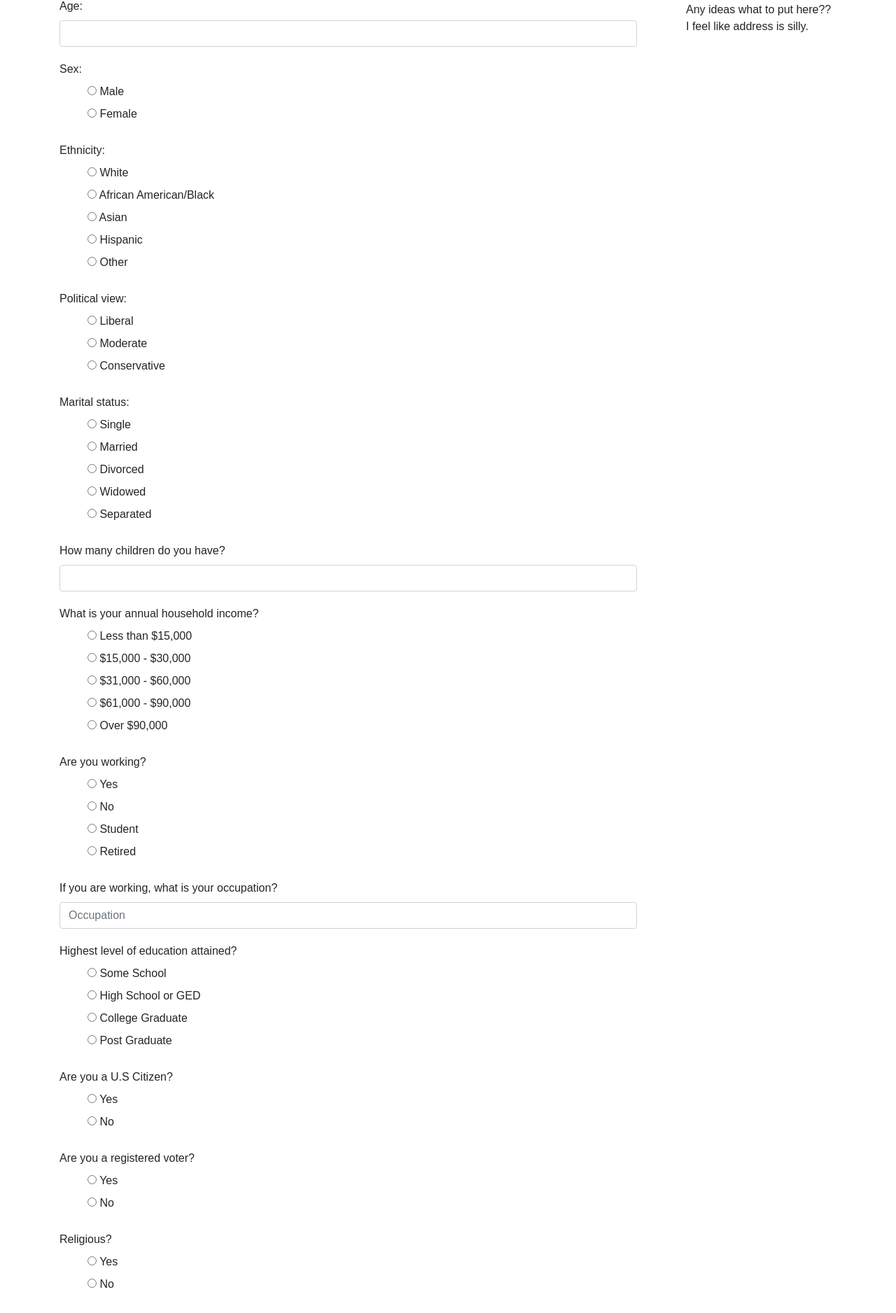
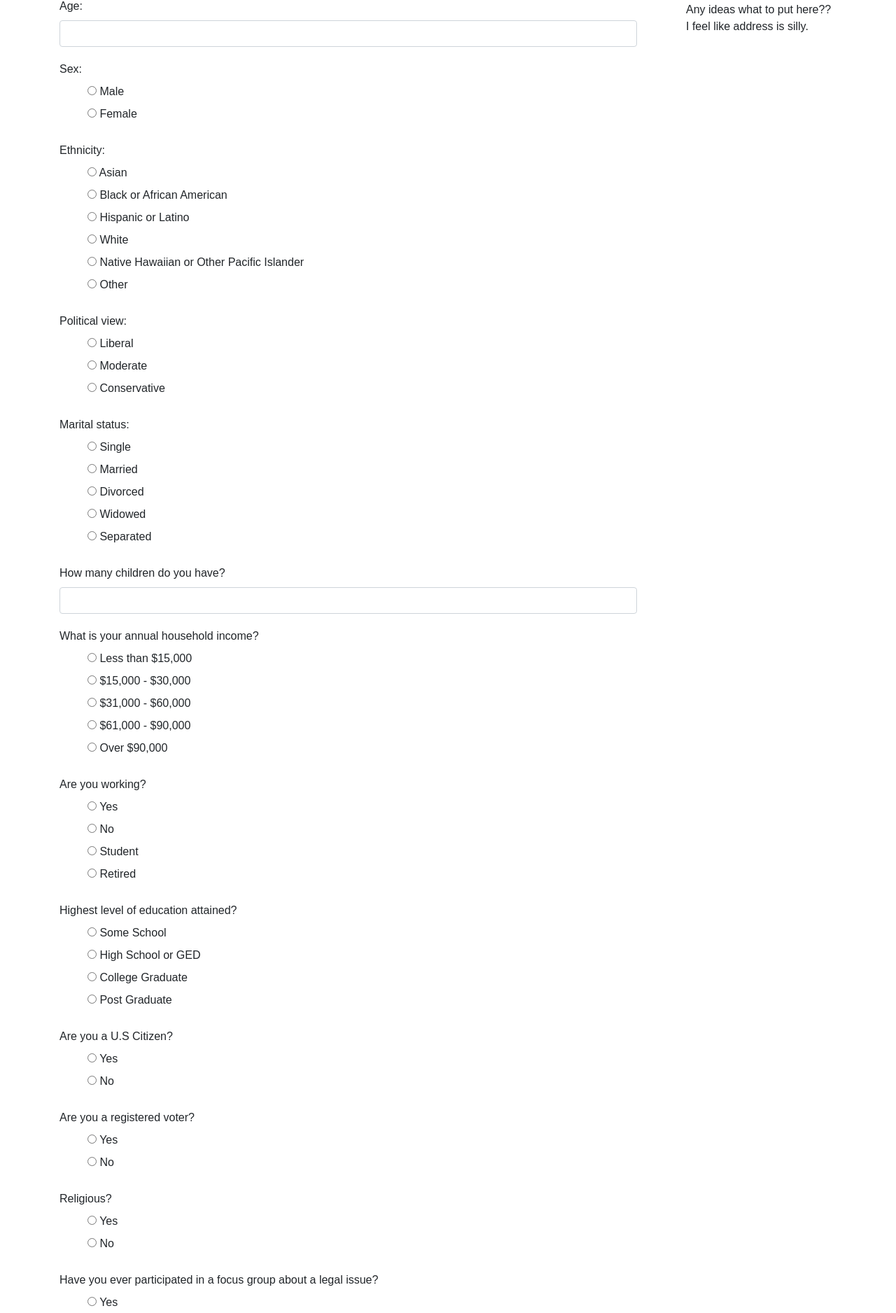
Before and after one commit to Brandt-moreThan4/LAFG---Website, a Django app: page /sign_up/ in a window 1280 px wide. Shown: the part 703-2579 px from the top of the page at 70% size. Run offline with Django 3.2, Linux system fonts and the light colour scheme; some libraries are stand-ins or nearby versions.

Commit message:
Occupation no required and invisible at first

```diff
--- a/LAFG/lafg_site/forms.py
+++ b/LAFG/lafg_site/forms.py
@@ -6,10 +6,11 @@
 """All these choices are used as the inputs for the django widgets in order to produce the radio fields"""
 
 SEX_CHOICES = [('Male','Male') , ('Female','Female')]
-ETHNICITY_CHOICES = [('White','White'),
-                    ('African American/Black','African American/Black'),
-                    ('Asian','Asian'),
-                    ('Hispanic','Hispanic'),
+ETHNICITY_CHOICES = [('Asian','Asian'),
+                    ('Black or African American','Black or African American'),
+                    ('Hispanic or Latino','Hispanic or Latino'),
+                    ('White','White'),
+                    ('Native Hawaiian or Other Pacific Islander', 'Native Hawaiian or Other Pacific Islander'),
                     ('Other','Other')]
 POLITICAL_VIEW_CHOICES = [('Liberal','Liberal') , ('Moderate','Moderate'), ('Conservative','Conservative')]
 
@@ -62,6 +63,11 @@
 class PersonForm(forms.ModelForm):
     """Sign_Up submission form"""
     #I should add some javascript for race field and occupation field to make an inut box if 'other' is selected
+
+    # Must do the below line so that you can set required to false.
+    occupation = forms.CharField(required=False, label = 'If you are working, what is your occupation?', widget=forms.TextInput(attrs={'class': 'form-control'}))
+
+
     class Meta:
         model = Person
         fields = '__all__'
@@ -97,8 +103,7 @@
             'marital_status': forms.RadioSelect(attrs={'class':'ethnicity'}, choices=MARITAL_STATUS_CHOICES),
             'children': forms.NumberInput(attrs={'class':'form-control', 'min':0}),
             'income': forms.RadioSelect(attrs={'class':'ethnicity'}, choices=INCOME_CHOICES),
-            'working': forms.RadioSelect(attrs={'class':'ethnicity'}, choices=WORKING_CHOICES),
-            'occupation': forms.TextInput(attrs={'class': 'form-control', 'placeholder':'Occupation'}),
+            'working': forms.RadioSelect(attrs={'class':'ethnicity', 'onclick':'showHideOccupation()'}, choices=WORKING_CHOICES),
             'education': forms.RadioSelect(attrs={'class':'ethnicity'}, choices=EDUCATION_CHOICES),
             'us_citizen': forms.RadioSelect(attrs={'class':'ethnicity'}, choices=US_CITIZEN_CHOICES),
             'registered_voter': forms.RadioSelect(attrs={'class':'ethnicity'}, choices=REGISTERED_VOTER_CHOICES),
--- a/LAFG/lafg_site/templates/lafg_site/sign_up.html
+++ b/LAFG/lafg_site/templates/lafg_site/sign_up.html
@@ -13,6 +13,7 @@
         }
 
 
+
 /*        .fieldWrapper {
             border-style:dashed;
             border-color:black;
@@ -26,12 +27,6 @@
 
 {% block content %}
 
-    {% if form_submitted %}
-        <div class="alert alert-success" role="alert">
-            Thank you for signing up to participate in one of our focus groups! We will contact you for the next available focus group.
-        </div>
-    {% else %}
-
     <div>
         <div>
             <form class="sign-up-form" method="post" id="sign_up" autocomplete="on">
@@ -41,14 +36,13 @@
 
                 {% for field in form %}
 
-                        <div class="field-wrapper {#form-group#}">
+                    <div id="{{ field.name }}" class="field-wrapper">
 
                         {% if field.errors %}
                             <div class="alert alert-warning" role="alert">
                                 {{ field.errors }}
                             </div>
                         {% endif %}
-
                         <span>{{ field.label_tag }}</span>
                         <br />
                         <span >{{ field }}</span>
@@ -66,40 +60,31 @@
 
         </div>
     </div>
-    {% endif %}
-
 
 {% endblock %}
 
+{% block scripts %}
+    <script>
 
+        function showHideOccupation() {
+            var occupation =  document.getElementById("occupation");
+            var working = document.querySelector('input[name="working"]:checked');
 
+            if (working.value == "Yes"){
+                occupation.className = "field-wrapper";
+            }
+            else {
+                occupation.className = "field-wrapper d-none";
+            }
 
-{% comment %}
-    <div class="row">
-            <form class="sign-up-form" method="post" id="sign_up" autocomplete="on">
-                {{ form.non_field_errors }}
+        }
 
-                <div class="fieldWrapper">
-                    {{ form.subject.errors }}
-                    <label for="{{ form.subject.id_for_label }}">Email subject:</label>
-                    {{ form.subject }}
-                </div>
-                <div class="fieldWrapper">
-                    {{ form.message.errors }}
-                    <label for="{{ form.message.id_for_label }}">Your message:</label>
-                    {{ form.message }}
-                </div>
-                <div class="fieldWrapper">
-                    {{ form.sender.errors }}
-                    <label for="{{ form.sender.id_for_label }}">Your email address:</label>
-                    {{ form.sender }}
-                </div>
-                <div class="fieldWrapper">
-                    {{ form.cc_myself.errors }}
-                    <label for="{{ form.cc_myself.id_for_label }}">CC yourself?</label>
-                    {{ form.cc_myself }}
-                </div>
-            </form>
-    </div>
+        function hideOccupation() {
+            document.getElementById("occupation").className = "field-wrapper d-none";
+            }
 
-{% endcomment %}
+        window.onload=hideOccupation
+        window.onload=hideOccupation
+
+    </script>
+{% endblock %}
--- a/LAFG/lafg_site/views.py
+++ b/LAFG/lafg_site/views.py
@@ -6,6 +6,8 @@
 from .data_tools import data_export
 from . models import Person
 from .forms import PersonForm
+
+print('http://127.0.0.1:8000/sign_up')
 
 def home(request):
     """Renders home/ about page"""
```
Also changed, not shown: LAFG/db.sqlite3, 3 other files. Lines whose indentation alone changed are shown as unchanged.
